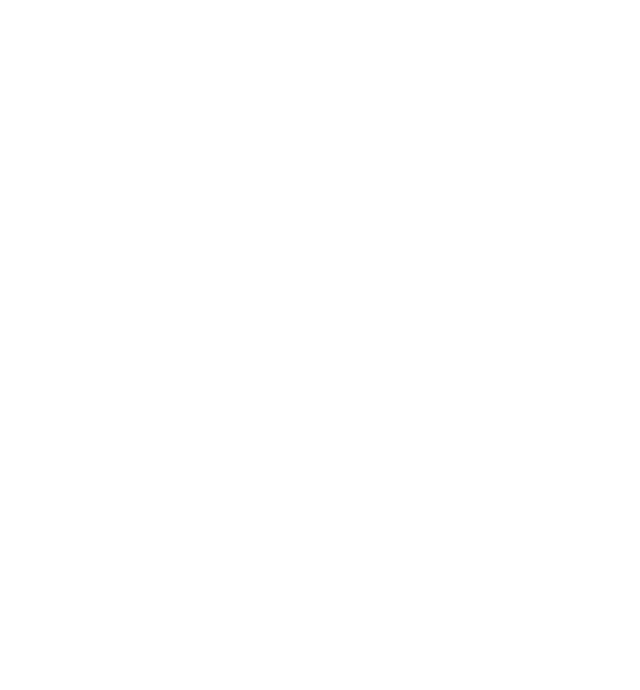
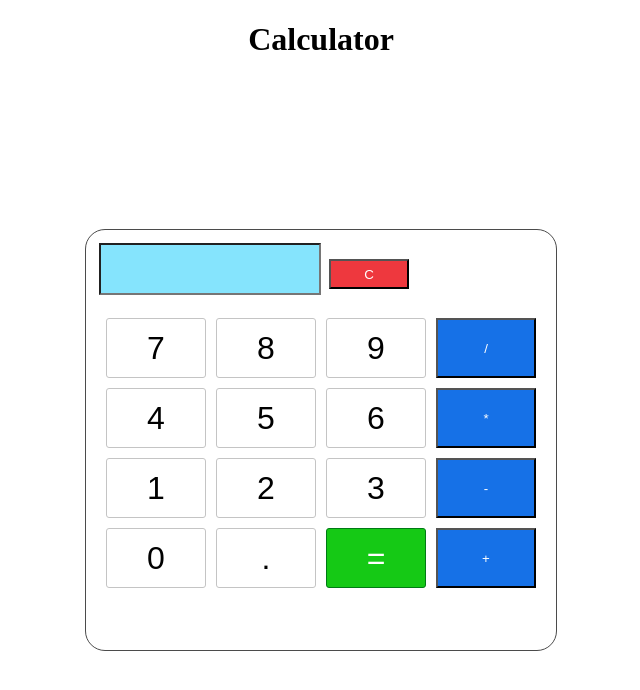
Before and after one commit to JDiffley22/calculator, a website: page index.html in a window 1280 px wide. Shown: the whole page, without its empty margins (319-959 px from the left). Drawn offline with Linux system fonts and the light colour scheme.

Commit message:
calculator layout and functions created

```diff
--- a/index.html
+++ b/index.html
@@ -3,9 +3,39 @@
 <head>
   <meta charset="UTF-8">
   <meta name="viewport" content="width=device-width, initial-scale=1.0">
-  <title>Document</title>
+  <script src="index.js"></script>
+  <link rel="stylesheet" href="styles.css">
+  <title>Calculator App</title>
 </head>
 <body>
-
+  <h1 class="header">Calculator</h1>
+  <div class="container">
+    <!-- Calculator screen -->
+    <table>
+      <tr>
+          <td colspan="3"><input type='text' id='result' class ='screen'></td>
+          <td><input type='button' value = 'C' onclick="clearScreen()" class="clear"/></td>
+      </tr>
+    </table>
+    <!-- keypad -->
+    <div class="keypad">
+    <input type="button" value="7" class="button" onClick="display('7')"></input>
+    <input type="button" value="8" class="button " onClick="display('8')"></input>
+    <input type="button" value="9" class="button" onClick="display('9')"></input>
+    <input type="button" value="/" class="operator" onClick="display('/')"></input>
+    <input type="button" value="4" class="button" onClick="display('4')"></input>
+    <input type="button" value="5" class="button" onClick="display('5')"></input>
+    <input type="button" value="6" class="button" onClick="display('6')"></input>
+    <input type="button" value="*" class="operator" onClick="display('*')"></input>
+    <input type="button" value="1" class="button" onClick="display('1')"></input>
+    <input type="button" value="2" class="button" onClick="display('2')"></input>
+    <input type="button" value="3" class="button" onClick="display('3')"></input>
+    <input type="button" value="-" class="operator" onClick="display('-')"></input>
+    <input type="button" value="0" class="button" onClick="display('0')"></input>
+    <input type="button" value="." class="button" onClick="display('.')"></input>
+    <input type="button" value= "=" class="button equal-sign" onClick="solve()"></input>
+    <input type="button" value="+" class="operator" onClick="display('+')"></input>
+    </div>
+  </div>
 </body>
 </html>
--- /dev/null
+++ b/index.js
@@ -0,0 +1,19 @@
+// display function - accepts the values clicked that i've set on the buttons and returns them to the textbox.
+
+function display (val){
+    document.getElementById('result').value +=val
+
+    return val
+}
+
+/* solve function - variable x accepts user input the expression is then stored in variable y.
+solve method is called when user clicks on the equals"=" operator and dispalys in the textbox.*/
+
+function solve(){
+    let x = document.getElementById('result').value
+
+    let y = eval(x);
+
+    document.getElementById('result').value = y
+    return y
+}
--- /dev/null
+++ b/styles.css
@@ -0,0 +1,77 @@
+.header {
+    text-align: center;
+}
+
+.container {
+    border: 1px solid #4b4b4b;
+    border-radius: 20px;
+    position: absolute;
+    top: 55%;
+    left: 50%;
+    transform: translate(-50%, -50%);
+    width: 450px;
+    height: 400px;
+    padding: 10px;
+}
+.keypad {
+    display: grid;
+    grid-template-columns: repeat(4, 1fr);
+    grid-gap: 10px;
+    padding: 10px;
+    margin:auto;
+}
+.button {
+    height: 60px;
+    padding: 5px;
+    background-color: #d8d8d8;
+    border-radius: 3px;
+    border: 1px solid #c4c4c4;
+    background-color: transparent;
+    font-size: 2rem;
+    color: #000000;
+}
+
+.button:hover {
+    background-color: #eaeaea;
+}
+
+.operator {
+    color: #fff;
+    background-color: #1671e7;
+}
+.operator:hover {
+    background-color: #004299;
+}
+
+.clear {
+    background-color: #ee383e;
+    border-color: #000000;
+    color: #fff;
+    width: 80px;
+    height: 30px;
+}
+
+.clear:hover {
+    background-color: #f17377;
+}
+.equal-sign {
+    background-color: #15c915;
+    border-color: #007a15;
+    color: #fff;
+}
+.equal-sign:hover {
+    background-color: #007a15;
+}
+.screen{
+    background-color:rgba(85, 218, 252, 0.719);
+    text-align: end;
+    justify-content: left;
+    color: black;
+    font-size: medium;
+    width: 50%;
+    height: 30%;
+    cursor: default;
+    padding: 15px;
+    padding-left: 40%;
+    margin-bottom: 10px;
+}
```
